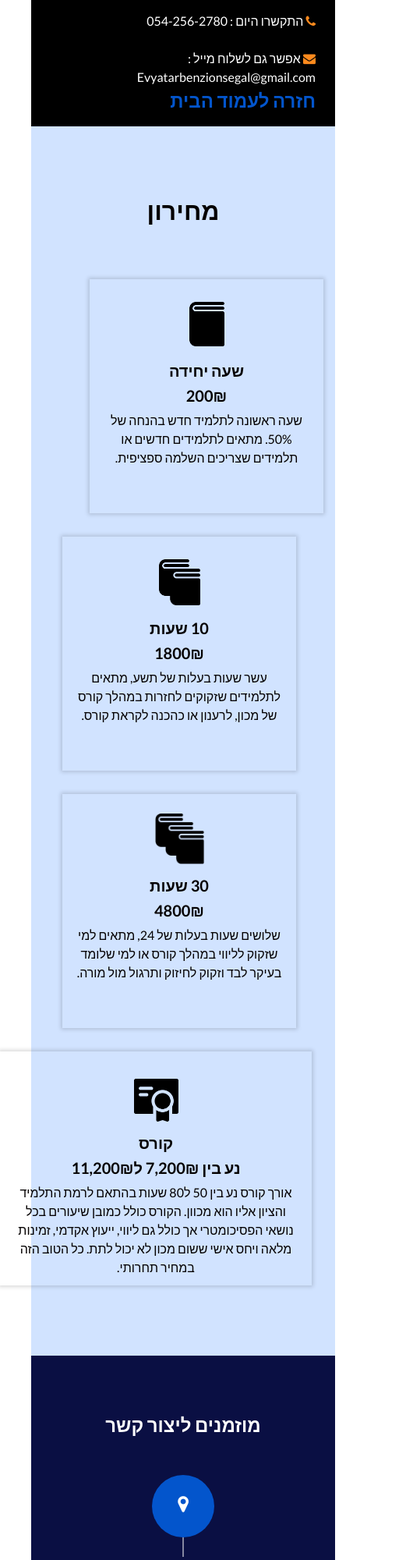
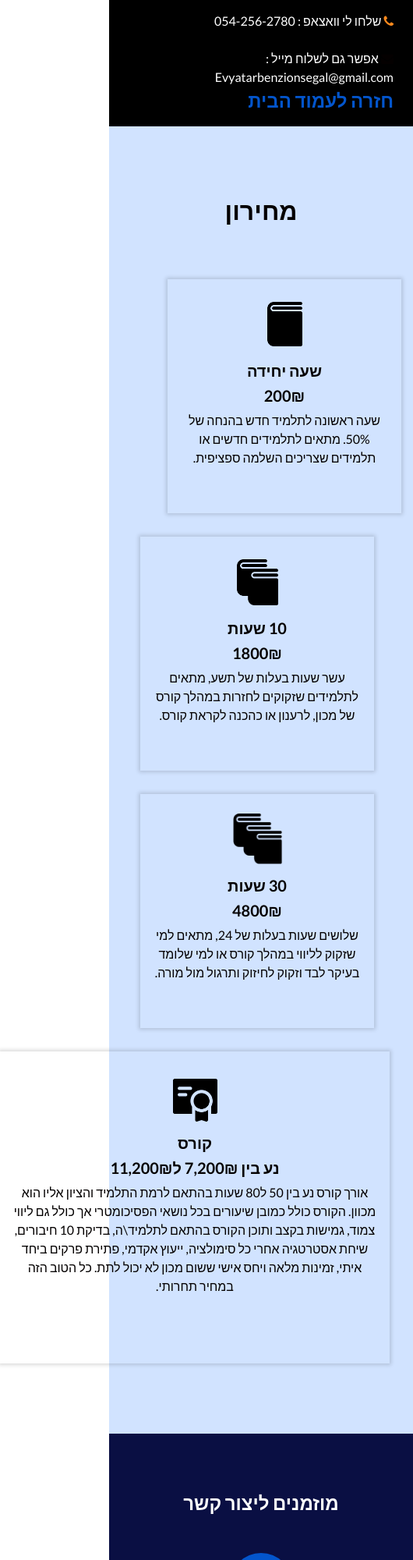
Before and after one commit to EvyatarSegal/EvyatarSegal.gihub.io, a plain HTML site: page service.html in a window 390 px wide. Shown: the top 2000 px of the page at 78% size, 530 px wide, since content can reach past the window. Drawn offline with nearby package versions, Linux system fonts and the light colour scheme; some packages are replaced by stand-ins of ours.

Commit message:
Add files via upload
changed phone button to whatsapp button

```diff
--- a/service.html
+++ b/service.html
@@ -40,25 +40,21 @@
         <div class="header_top">
           <div class="container-fluid">
             <div class="contact_nav">
-              <div align="right">
-                <a href="">
-                  <i class="fa fa-phone" aria-hidden="true"></i>
+              <div align="right" >
+              <a href="">
+                <i class="fa fa-phone" aria-hidden="true"></i>
 
-                  <span> התקשרו היום : 054-256-2780 </span>
-                  <br />
-                  <br />
-                  <i class="fa fa-envelope" aria-hidden="true"></i>
-                  <span>
-                    אפשר גם לשלוח מייל : Evyatarbenzionsegal@gmail.com
-                  </span>
-                </a>
+                  <a href="https://wa.me/+972542562780"> שלחו לי וואצאפ : 054-256-2780 </a>
+                <br> <br />
+                <i class="fa fa-envelope" aria-hidden="true"></i>
+                <a> אפשר גם לשלוח מייל : Evyatarbenzionsegal@gmail.com </a>
                 <nav class="navbar navbar-expand-lg custom_nav-container ">
                   <a class="navbar-brand" href="index.html">
                     <span>
                       חזרה לעמוד הבית
                     </span>
-                  </a>
-              </div>
+              </a>
+            </div>
             </div>
           </div>
         </div>
@@ -122,7 +118,7 @@
           </div>
           <br> </div>
           <div class="col-sm-6 col-md-4 mx-auto">
-            <div class="box" style="height: 300px; width: 400px; margin-right: 0px;">
+            <div class="box" style="height: 400px; width: 500px; margin-right: 0px;">
               <div class="img-box">
                 <img src="images/course.png" alt="" />
               </div>
@@ -130,7 +126,7 @@
                 <h5>קורס</h5>
                 <h5>  נע בין 7,200₪ ל11,200₪ </h5>
                 <p>
-                  אורך קורס נע בין 50 ל80 שעות בהתאם לרמת התלמיד והציון אליו הוא מכוון. הקורס כולל כמובן שיעורים בכל נושאי הפסיכומטרי אך כולל גם ליווי, ייעוץ אקדמי, זמינות מלאה ויחס אישי ששום מכון לא יכול לתת. כל הטוב הזה במחיר תחרותי.
+                  אורך קורס נע בין 50 ל80 שעות בהתאם לרמת התלמיד והציון אליו הוא מכוון. הקורס כולל כמובן שיעורים בכל נושאי הפסיכומטרי אך כולל גם ליווי צמוד, גמישות בקצב ותוכן הקורס בהתאם לתלמיד\ה, בדיקת 10 חיבורים, שיחת אסטרטגיה אחרי כל סימולציה, ייעוץ אקדמי, פתירת פרקים ביחד איתי, זמינות מלאה ויחס אישי ששום מכון לא יכול לתת. כל הטוב הזה במחיר תחרותי.
                 </p>
               </div>
             </div>
```
Also changed, not shown: about.html (+2 -2 lines), index.html (+3 -3 lines), qanda.html (+9 -13 lines).
